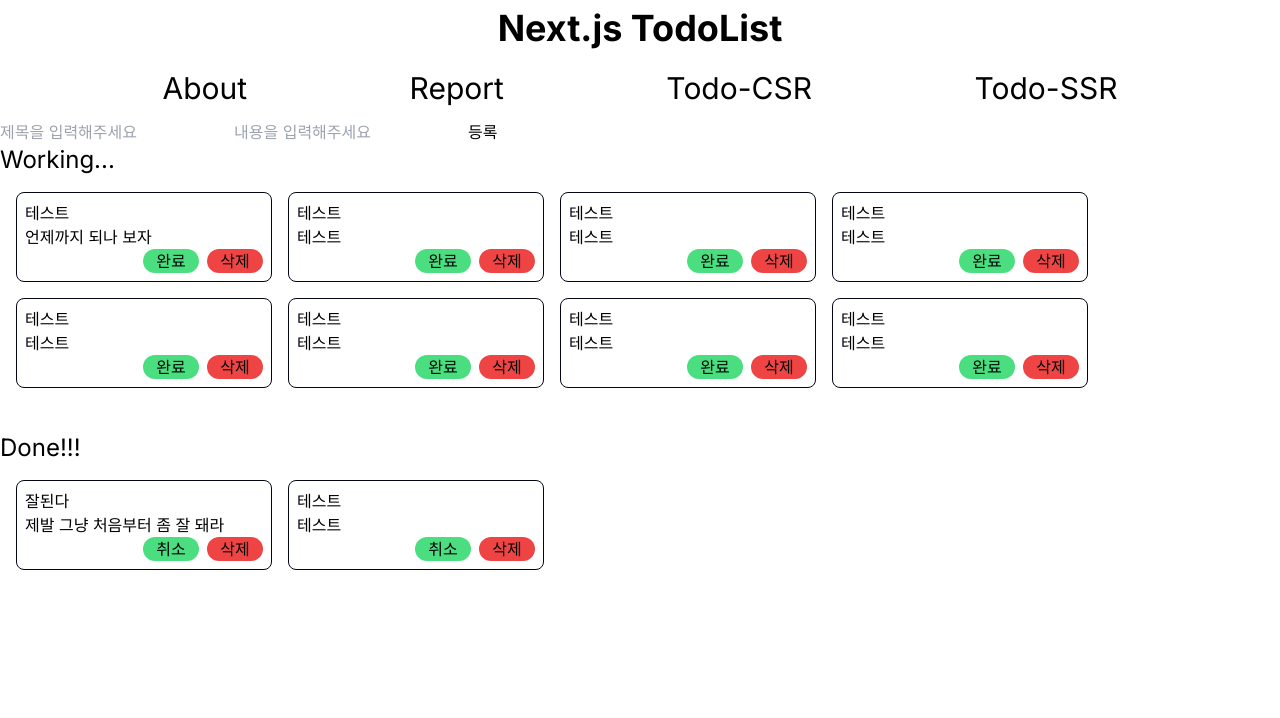
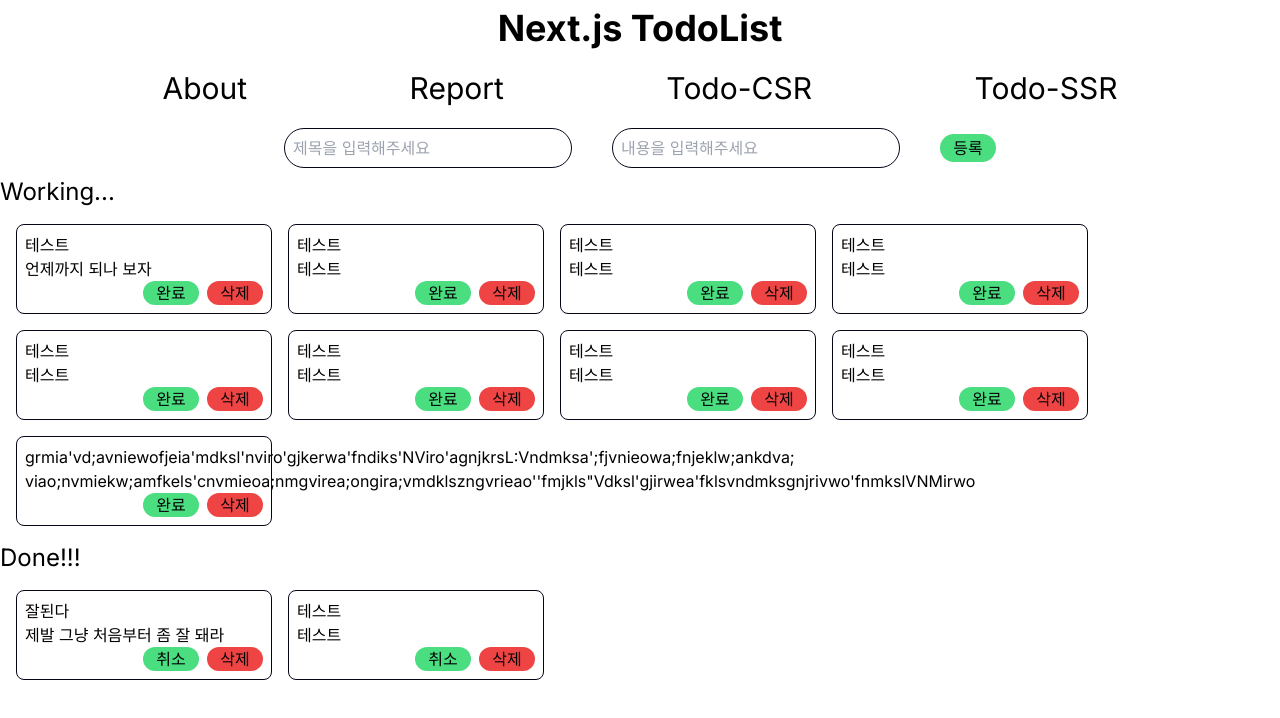
Before and after one commit to DecidedCard/nextjs-todolist, a Next.js app: page /todo-csr in a window 1280 px wide. Shown: the top 718 px of the page. Built offline with nearby package versions, Linux system fonts and the light colour scheme; data requests are answered from the project's data file.

Commit message:
[feat] inputform style 작성

```diff
--- a/db.json
+++ b/db.json
@@ -64,6 +64,12 @@
       "title": "테스트",
       "contents": "테스트",
       "isDone": false
+    },
+    {
+      "id": "bfa9",
+      "title": "grmia'vd;avniewofjeia'mdksl'nviro'gjkerwa'fndiks'NViro'agnjkrsL:Vndmksa';fjvnieowa;fnjeklw;ankdva;",
+      "contents": "viao;nvmiekw;amfkels'cnvmieoa;nmgvirea;ongira;vmdklszngvrieao''fmjkls\"Vdksl'gjirwea'fklsvndmksgnjrivwo'fnmkslVNMirwo",
+      "isDone": false
     }
   ]
 }
--- a/src/components/TodoListComponents/InputForm.tsx
+++ b/src/components/TodoListComponents/InputForm.tsx
@@ -12,20 +12,27 @@
     onSubmitHandler,
   } = useTodoInputForm();
   return (
-    <form onSubmit={onSubmitHandler}>
+    <form
+      onSubmit={onSubmitHandler}
+      className="flex justify-center items-center gap-10 h-14"
+    >
       <input
         type="text"
         placeholder="제목을 입력해주세요"
         value={title}
         onChange={onChamgeTitleHandler}
+        className="border border-solid border-slate-950 rounded-3xl p-2 w-72 h-10"
       />
       <input
         type="text"
         placeholder="내용을 입력해주세요"
         value={contents}
         onChange={onChamgeContentsHandler}
+        className="border border-solid border-slate-950 rounded-3xl p-2 w-72 h-10"
       />
-      <button type="submit">등록</button>
+      <button type="submit" className="bg-green-400 w-14 h-7 rounded-2xl">
+        등록
+      </button>
     </form>
   );
 };
```
